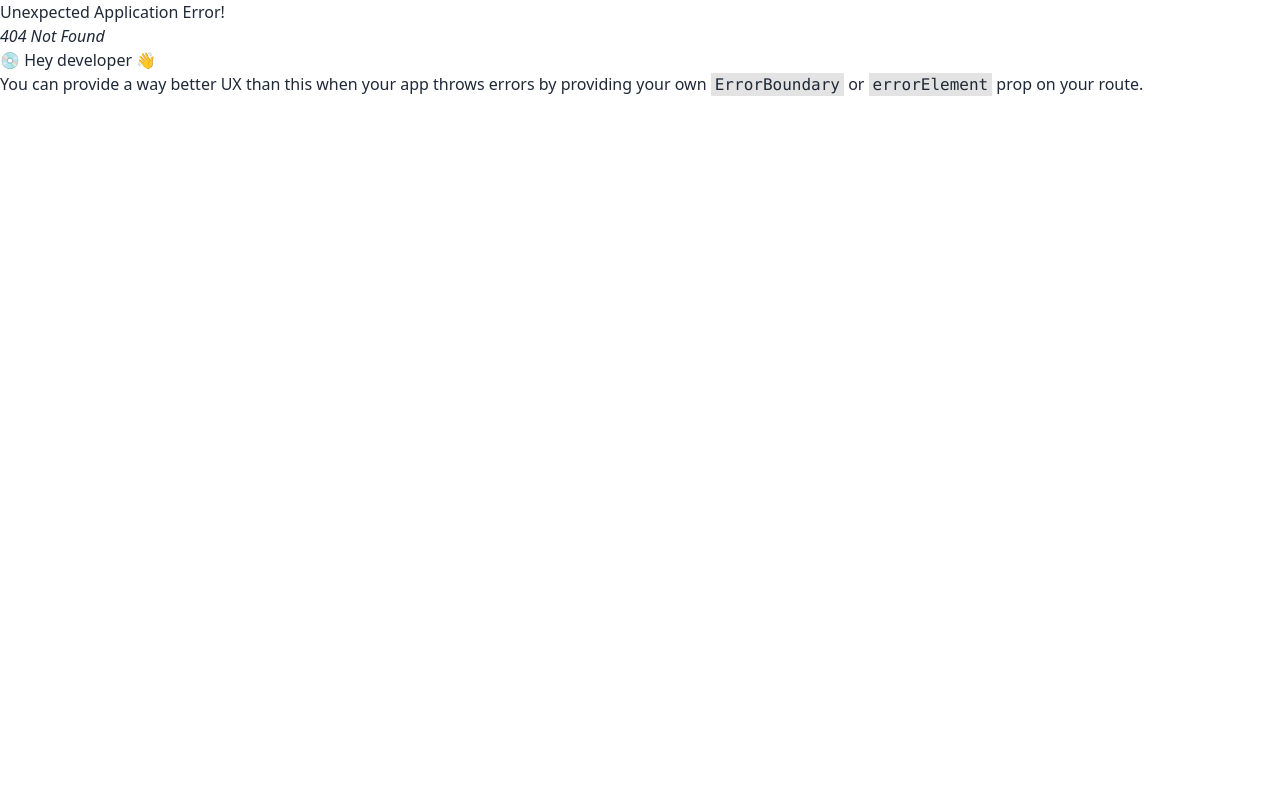
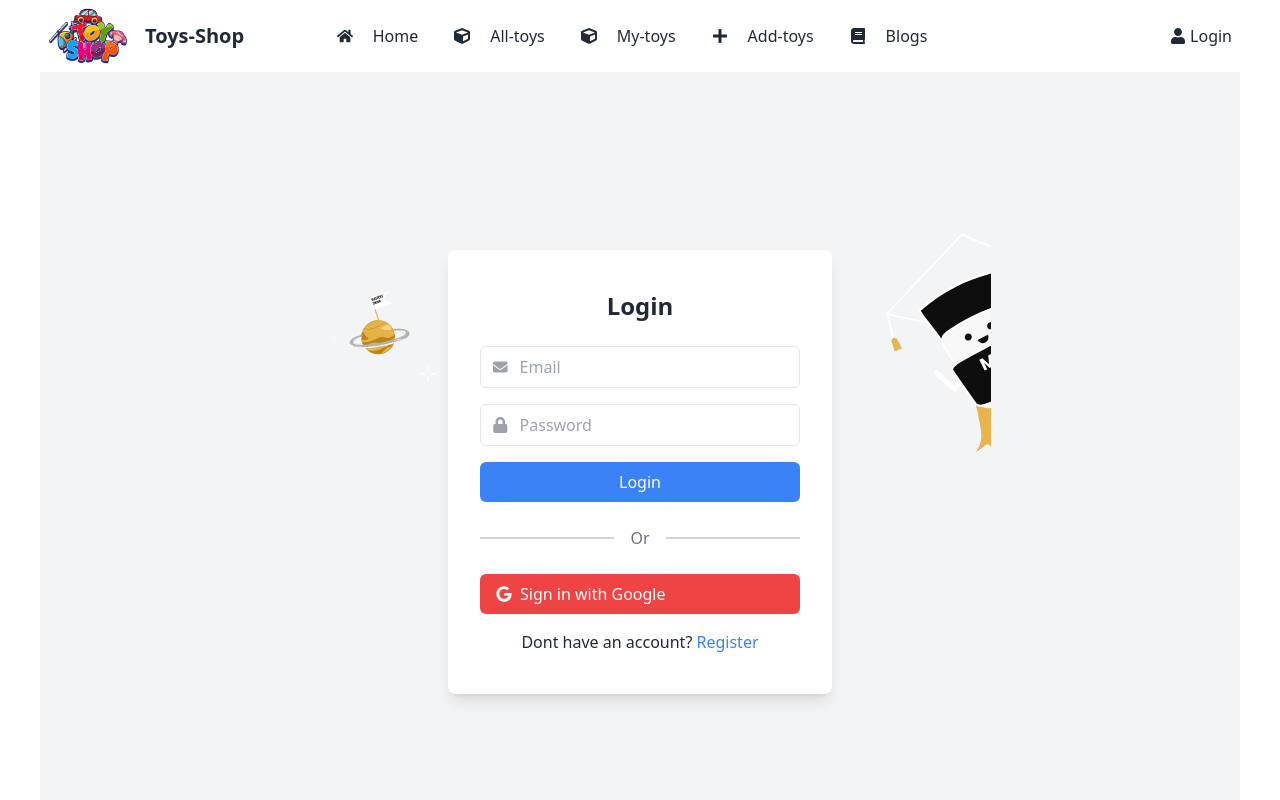
Before and after one commit to litunkhan/Toys-shop, a React (Vite) app: page /login in a window 1280 px wide. Before the commit this address had no page. Shown: the top 800 px of the page. Built offline with nearby package versions, Linux system fonts and the light colour scheme.

Commit message:
loginform

```diff
--- a/package.json
+++ b/package.json
@@ -12,6 +12,7 @@
   "dependencies": {
     "daisyui": "^2.51.6",
     "firebase": "^9.22.0",
+    "lottie-react": "^2.4.0",
     "react": "^18.2.0",
     "react-dom": "^18.2.0",
     "react-icons": "^4.8.0",
--- a/src/main.jsx
+++ b/src/main.jsx
@@ -11,6 +11,7 @@ import Alltyos from './pages/Alltoys/Alltyos.jsx';
 import Mytoys from './pages/My toys/Mytoys.jsx';
 import Addtoys from './pages/Addtoys/Addtoys.jsx';
 import Blogs from './pages/Blog/Blogs.jsx';
+import Login from './pages/login/Login.jsx';
 
 const router = createBrowserRouter([
   {
@@ -37,6 +38,9 @@ const router = createBrowserRouter([
       {
         path:'/blogs',
         element:<Blogs></Blogs>
+      },{
+        path:'/login',
+        element:<Login></Login>
       }
     ]
   },
--- /dev/null
+++ b/src/pages/login/Login.jsx
@@ -0,0 +1,58 @@
+/* eslint-disable no-unused-vars */
+import React from 'react';
+import { FaEnvelope, FaLock, FaGoogle } from 'react-icons/fa';
+import { Link } from 'react-router-dom';
+import Lottie from "lottie-react";
+import animation from '../../assets/143135-login-page-animation.json'
+
+const Login = () => {
+    return (
+
+
+    <div className="flex flex-col relative  items-center justify-center min-h-screen bg-gray-100">
+     <div className='absolute'> <Lottie   animationData={animation} loop={true} /></div>
+        <div  className="bg-white absolute shadow-lg rounded-lg px-8 py-10 w-96">
+          <h2 className="text-2xl font-semibold text-center mb-6">Login</h2>
+          <form className="space-y-4">
+            <div className="flex items-center border rounded-md px-3 py-2">
+              <FaEnvelope className="text-gray-400 mr-3" />
+              <input
+                type="email"
+                placeholder="Email"
+                className="w-full bg-transparent outline-none"
+              />
+            </div>
+            <div className="flex items-center border rounded-md px-3 py-2">
+              <FaLock className="text-gray-400 mr-3" />
+              <input
+                type="password"
+                placeholder="Password"
+                className="w-full bg-transparent outline-none"
+              />
+            </div>
+            <button className="bg-blue-500 hover:bg-blue-600 text-white rounded-md px-4 py-2 w-full">
+              Login
+            </button>
+          </form>
+          <div className="flex items-center mt-6">
+            <div className="flex-grow border-t-2 border-gray-300"></div>
+            <p className="mx-4 text-gray-500">Or</p>
+            <div className="flex-grow border-t-2 border-gray-300"></div>
+          </div>
+          <button className="flex items-center bg-red-500 hover:bg-red-600 text-white rounded-md px-4 py-2 mt-6 w-full">
+            <FaGoogle className="text-white mr-2" />
+            Sign in with Google
+          </button>
+          <p className="text-center mt-4">
+            Dont have an account?{' '}
+            <Link to="/register" className="text-blue-500 hover:underline">
+              Register
+            </Link>
+          </p>
+        </div>
+      </div>
+
+    );
+};
+
+export default Login;
```
Also changed, not shown: 1 other file (tests, documents, lock files or other folders).
